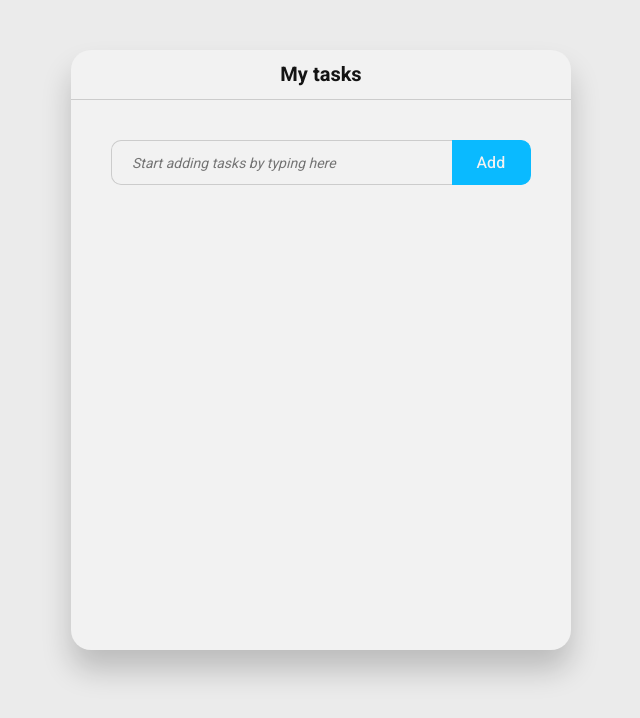
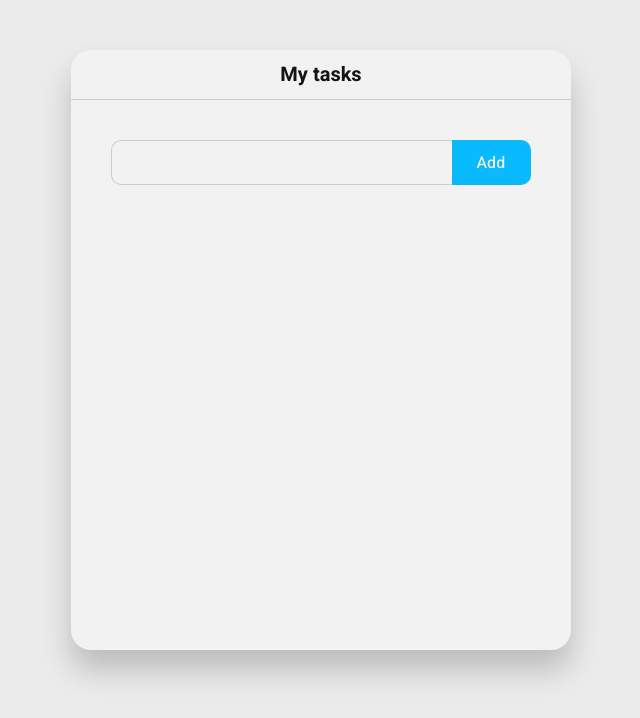
Before and after one commit to dennyken/react-task-list, a React (Create React App) app: page / in a window 1280 px wide. Shown: the top 718 px of the page, without its empty margins (319-959 px from the left). Built offline with nearby package versions, Linux system fonts and the light colour scheme.

Commit message:
refactor TaskInput component

```diff
--- a/src/components/TaskInput/TaskInput.js
+++ b/src/components/TaskInput/TaskInput.js
@@ -1,41 +1,25 @@
-import { useState } from 'react';
-
 import './TaskInput.scss'
 
-const TaskInput = ({ onSubmit: submit }) => {
-
-  let [value, setValue] = useState("")
-
-  const onChangeHandler = e => {
-    setValue(e.target.value)
-  }
+const TaskInput = ({
+  value,
+  placeholder,
+  onSubmit,
+  onChange
+}) => {
 
   const onKeyDownHandler = e => {
-    if(e.key === 'Enter') submitValue(value)
+    if(e.key === 'Enter') onSubmit()
   }
-
-  const onClickHandler = () => {
-    submitValue(value)
-  }
-
-  const submitValue = (value) => {
-    if(!(value == null || value.match(/^\s*$/))) {
-      submit(value.trim())
-
-      setValue('')
-    }
-  }
-
 
   return (
     <div className="task-input">
       <input
-        placeholder="Start adding tasks by typing here"
-        onChange={onChangeHandler}
-        onKeyDown={onKeyDownHandler}
-        value={value}>
+        value={value}
+        placeholder={placeholder}
+        onChange={onChange}
+        onKeyDown={onKeyDownHandler}>
       </input>
-      <button onClick={onClickHandler}>Add</button>
+      <button onClick={onSubmit}>Add</button>
     </div>
   )
 }
```
